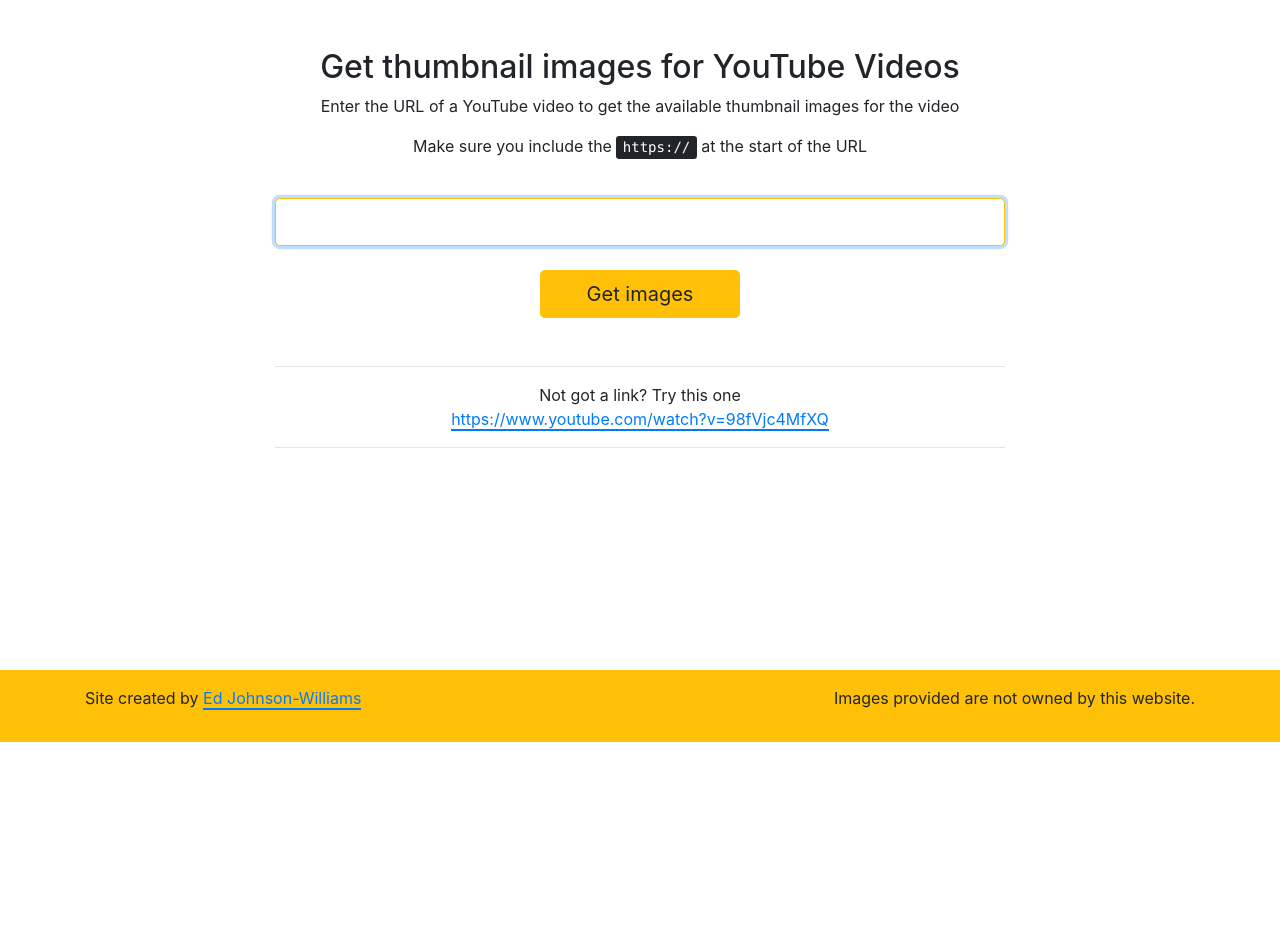
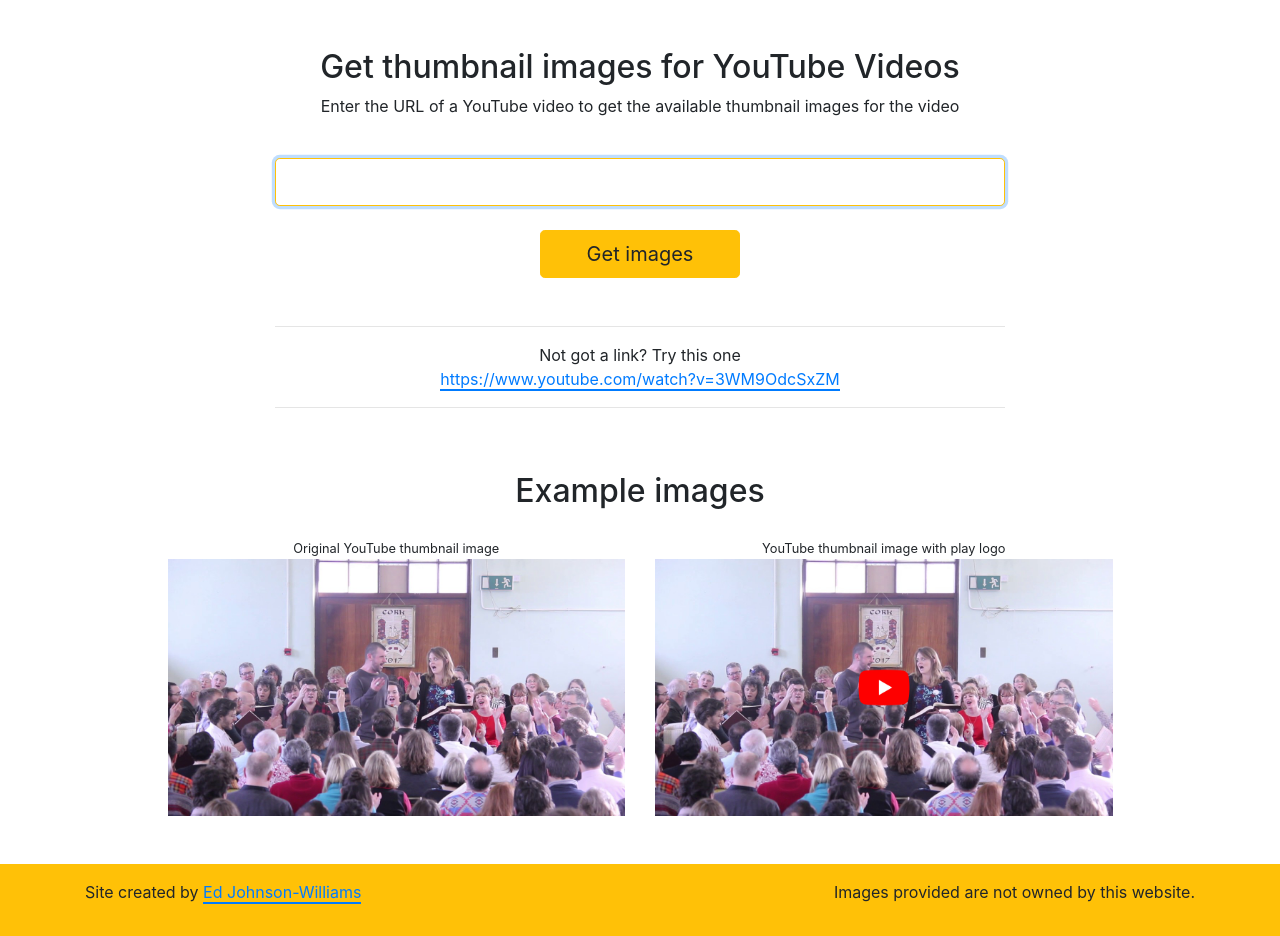
Before and after one commit to edjw/get-youtubethumbnails, a Flask app: page / in a window 1280 px wide. Shown: the part 58-994 px from the top of the page. Before the commit the page ends 800 px from the top, so only its background shows below. Run offline with Flask 2, Linux system fonts and the light colour scheme; some libraries are stand-ins or nearby versions.

Commit message:
Now works without https scheme at start of user input
Returns error message for all invalid URLs

Added example images to homepage

Added basic tests

```diff
--- a/app/templates/includes/error.html
+++ b/app/templates/includes/error.html
@@ -3,7 +3,7 @@
 
 <div class="row mt-1">
     <div class="ol-10 offset-1 col-md-8 offset-md-2">
-        <p class="text-center text-danger border p-2">That's not a YouTube URL. Try again!</p>
+        <p class="text-center text-danger border p-2">That's not a valid URL for a YouTube video. Try again!</p>
     </div>
 </div>
 
--- a/app/templates/index.html
+++ b/app/templates/index.html
@@ -6,8 +6,6 @@
         <h2 class="text-center">Get thumbnail images for YouTube Videos</h2>
         <p class="text-center">
             Enter the URL of a YouTube video to get the available thumbnail images for the video
-        </p>
-        <p class="text-center">Make sure you include the <kbd>https://</kbd> at the start of the URL
         </p>
     </div>
 </div>
@@ -20,12 +18,34 @@
         <hr>
         <p class="text-center">Not got a link? Try this one
             <br>
-            <a href="#" id="example_link">https://www.youtube.com/watch?v=98fVjc4MfXQ</a>
+            <a href="#" id="example_link">https://www.youtube.com/watch?v=3WM9OdcSxZM</a>
         </p>
         <hr>
     </div>
 </div>
-{% endblock %}
-{% block scripts %}
+
+<div class="row mt-3 mb-5">
+    <div class="col-10 offset-1 col-md-8 offset-md-2">
+        <h2 class="text-center">Example images
+        </h2>
+    </div>
+    <div class="row mt-3">
+        <div class="col-10 offset-1 col-lg-5 offset-lg-1 mb-5 mb-lg-0">
+            <p class="text-center mb-0">
+                <small>Original YouTube thumbnail image</small>
+            </p>
+            <img src="static/img/example-original.jpg" class="img-fluid">
+        </div>
+        <div class="col-10 offset-1 col-lg-5 offset-lg-0">
+            <p class="text-center mb-0">
+                <small>YouTube thumbnail image with play logo</small>
+            </p>
+            <img src="static/img/example-logo.jpg" class="img-fluid">
+
+        </div>
+    </div>
+</div>
+
+{% endblock %} {% block scripts %}
 <script src="static/js/insert_url.js"></script>
 {% endblock %}
```
Also changed, not shown: main.py (+40 -26 lines), tests.py (added, +31 -0 lines), app/static/img/example-logo.jpg (added), app/static/img/example-original.jpg (added).
